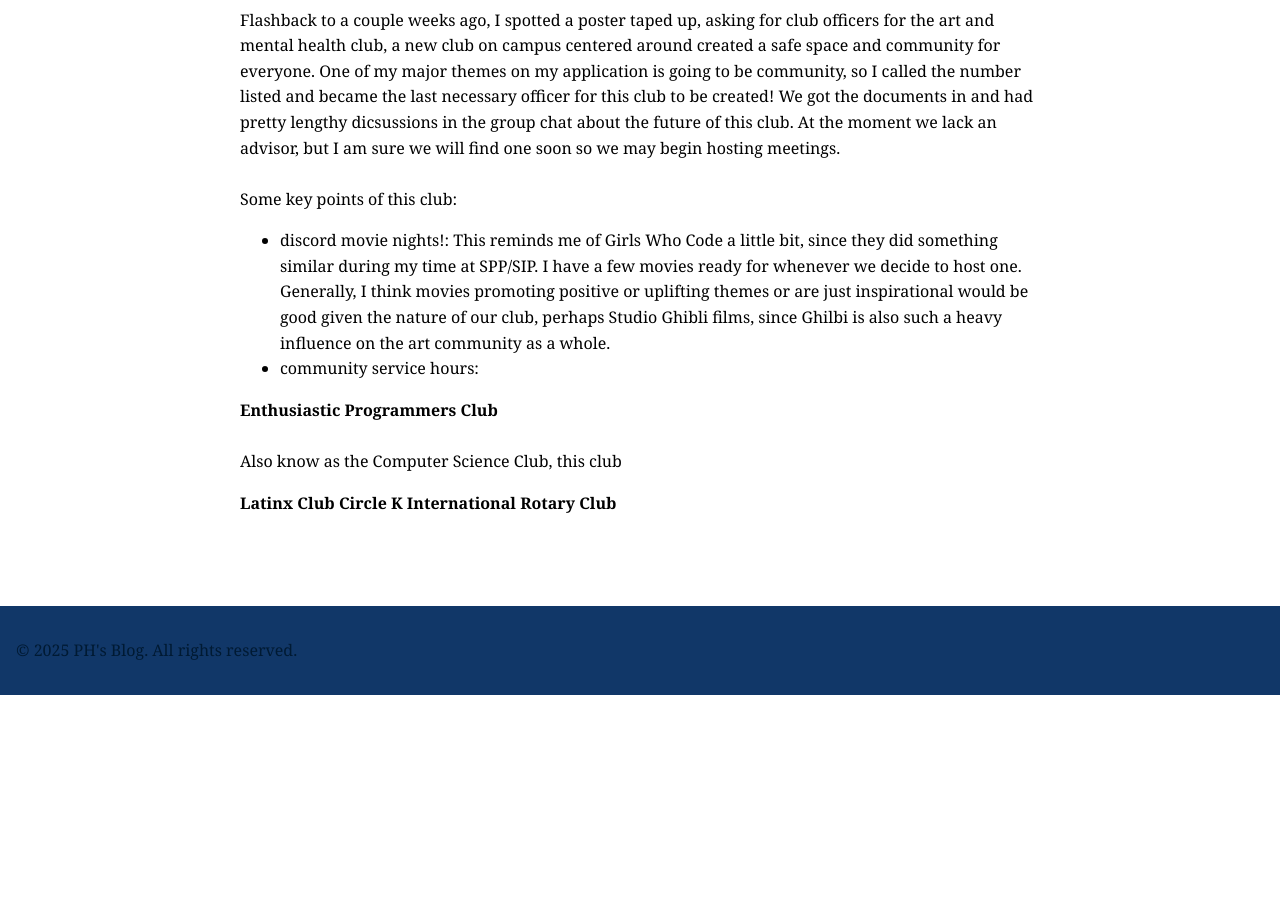
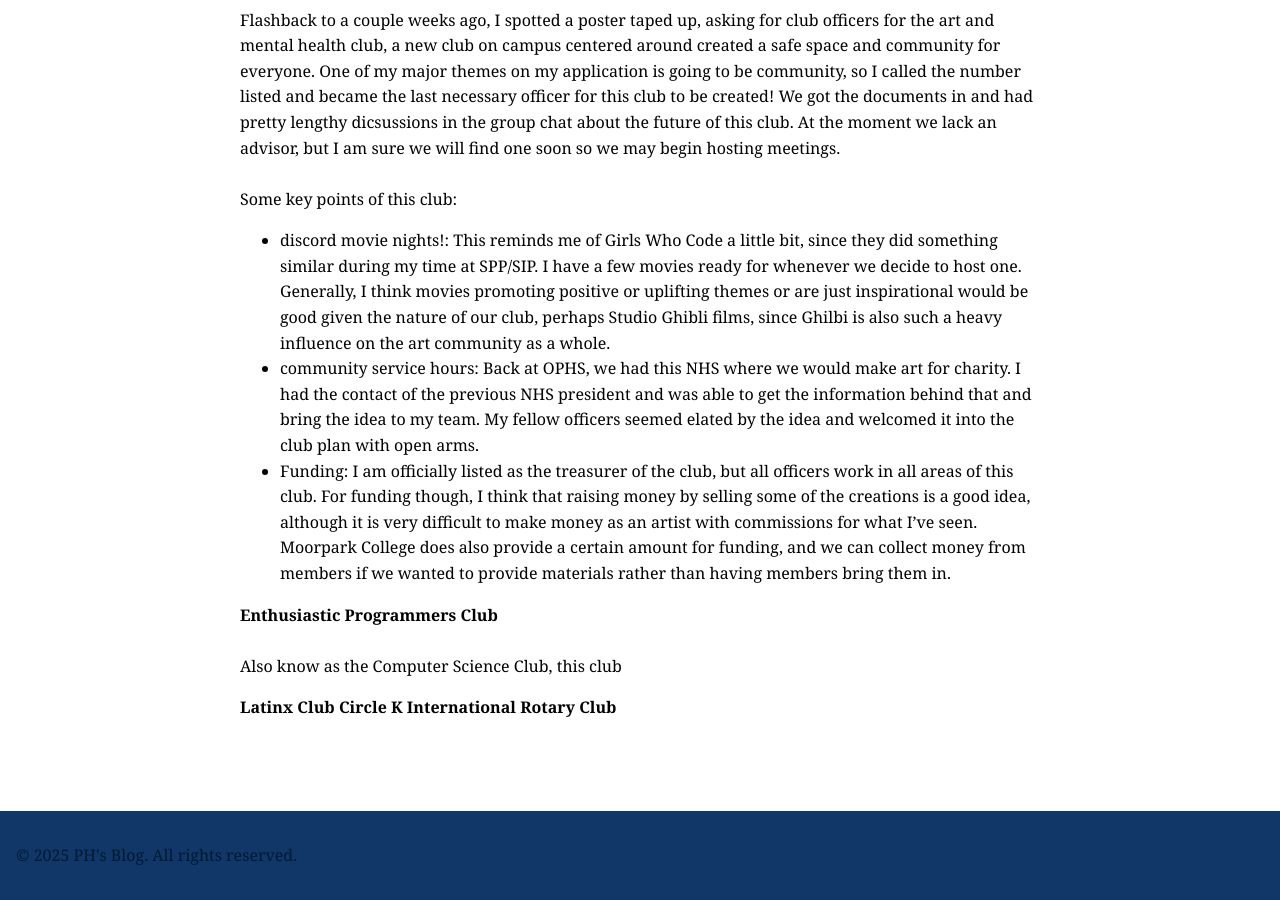
Before and after one commit to CaptainSapphire/PH-s-Blog, a Jekyll site: the page built from _posts/2025-09-23-Club-Rush.md, in a window 1280 px wide and 900 px high, scrolled down 650 px. Built offline with Jekyll 4.4.1, drawn with Linux system fonts in a browser that asks for light colours; our own code applies the rules of GitHub Pages for plain Markdown files; before the commit the page ends 1345 px from its top, so only the background shows below that.

Commit message:
Update 2025-09-23-Club-Rush.md

```diff
--- a/_posts/2025-09-23-Club-Rush.md
+++ b/_posts/2025-09-23-Club-Rush.md
@@ -9,7 +9,8 @@
 Flashback to a couple weeks ago, I spotted a poster taped up, asking for club officers for the art and mental health club, a new club on campus centered around created a safe space and community for everyone. One of my major themes on my application is going to be community, so I called the number listed and became the last necessary officer for this club to be created! We got the documents in and had pretty lengthy dicsussions in the group chat about the future of this club. At the moment we lack an advisor, but I am sure we will find one soon so we may begin hosting meetings. <br><br>
 Some key points of this club:
 - discord movie nights!: This reminds me of Girls Who Code a little bit, since they did something similar during my time at SPP/SIP. I have a few movies ready for whenever we decide to host one. Generally, I think movies promoting positive or uplifting themes or are just inspirational would be good given the nature of our club, perhaps Studio Ghibli films, since Ghilbi is also such a heavy influence on the art community as a whole.
-- community service hours:
+- community service hours: Back at OPHS, we had this NHS where we would make art for charity. I had the contact of the previous NHS president and was able to get the information behind that and bring the idea to my team. My fellow officers seemed elated by the idea and welcomed it into the club plan with open arms.
+- Funding: I am officially listed as the treasurer of the club, but all officers work in all areas of this club. For funding though, I think that raising money by selling some of the creations is a good idea, although it is very difficult to make money as an artist with commissions for what I've seen. Moorpark College does also provide a certain amount for funding, and we can collect money from members if we wanted to provide materials rather than having members bring them in.
 
 **Enthusiastic Programmers Club** <br><br>
 Also know as the Computer Science Club, this club
```
